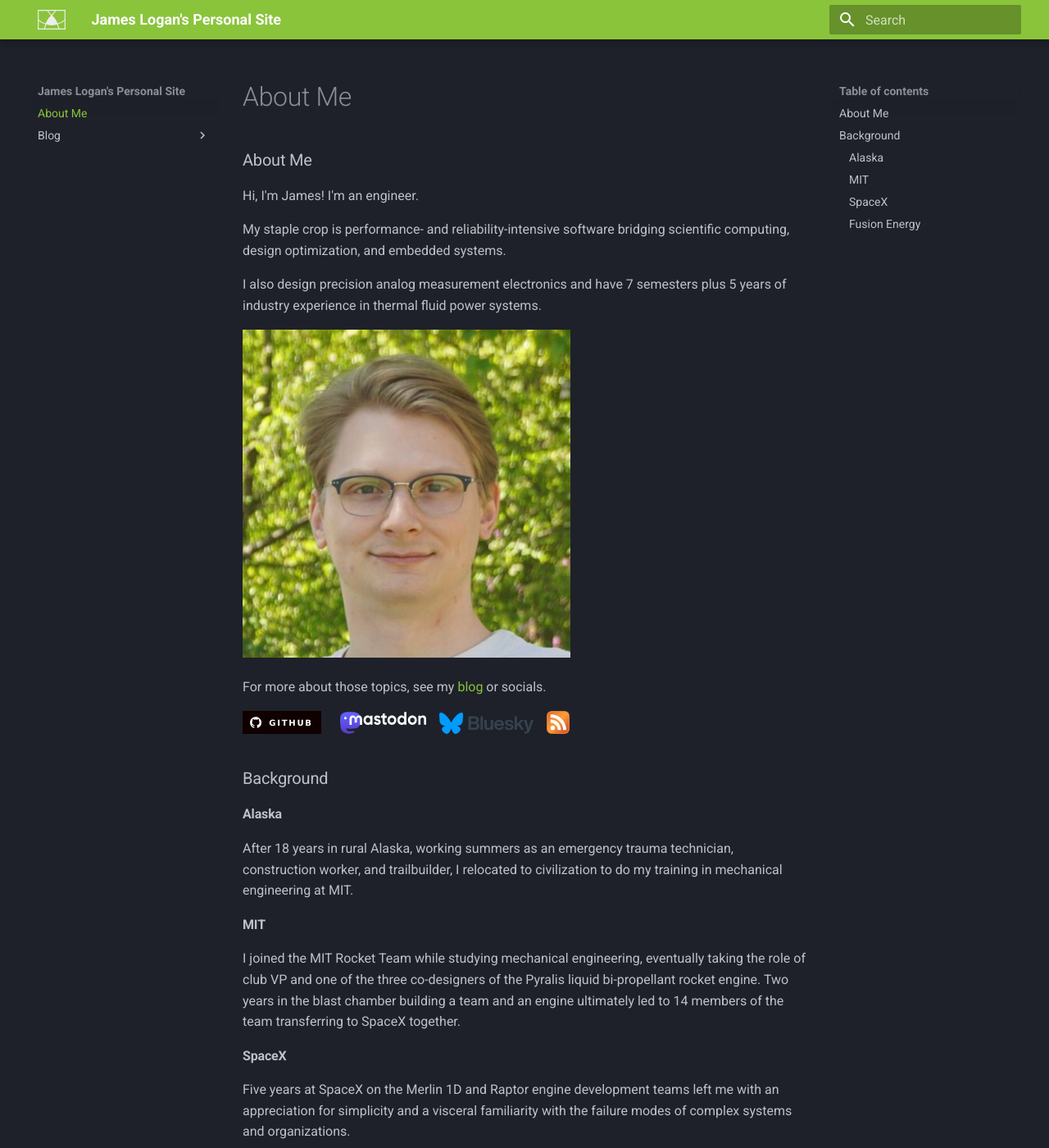
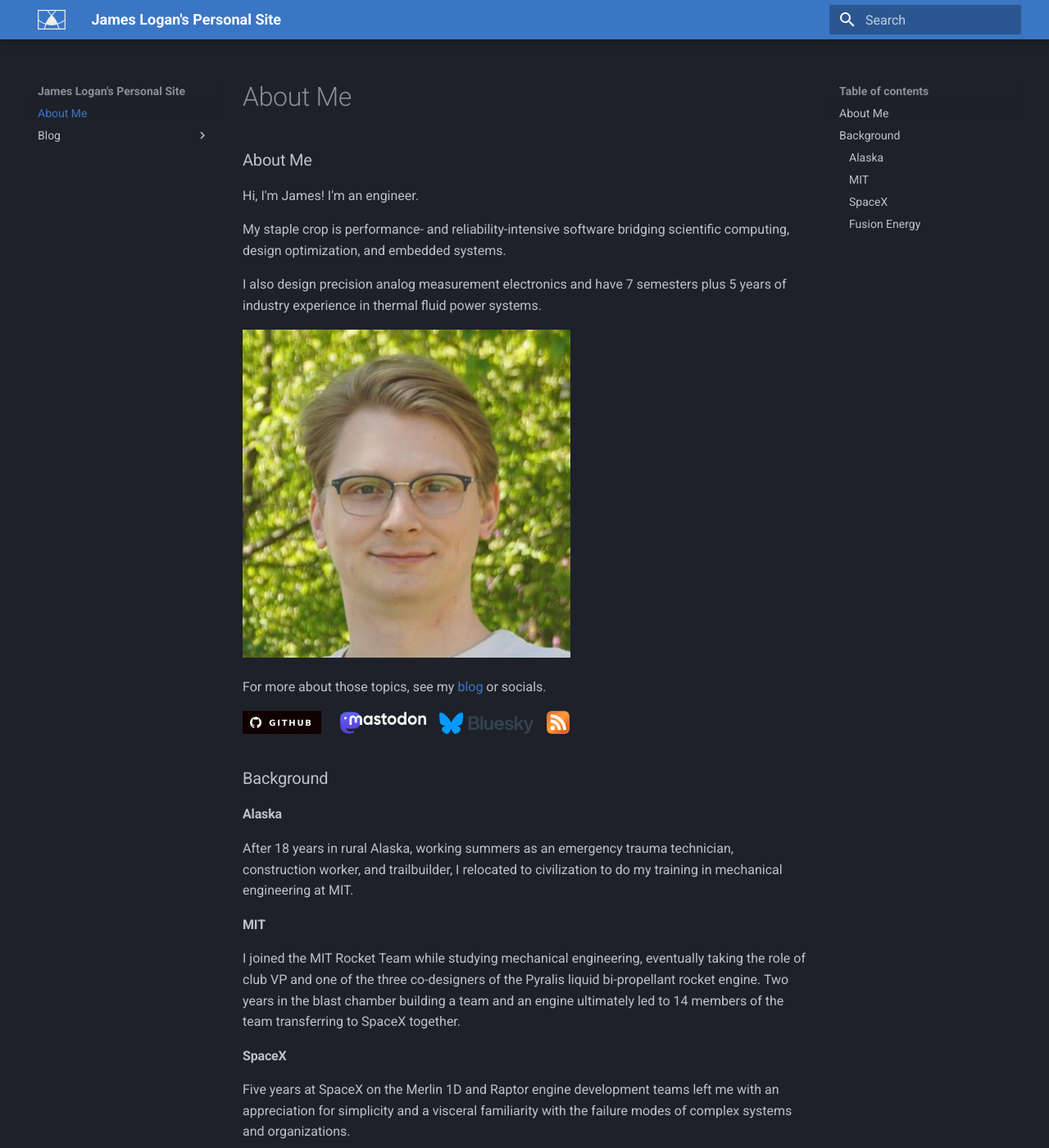
Before and after one commit to jlogan03/blog, an MkDocs documentation site: the page built from docs/index.md, in a window 1280 px wide and 1400 px high. Shown: the whole window at 82% size. Built offline with MkDocs 1.6.1 and Material for MkDocs 9.7.7, drawn with Linux system fonts in a browser that asks for light colours.

Commit message:
update colors

```diff
--- a/docs/stylesheets/extra.css
+++ b/docs/stylesheets/extra.css
@@ -1,6 +1,6 @@
 :root {
-    --md-primary-fg-color: #8AC43B; /* Top bar background & side bar text */
-    --md-accent-fg-color: #A1D062; /* Top bar background & side bar text */
+    --md-primary-fg-color: #3b76c4; /* Top bar background & side bar text */
+    --md-accent-fg-color: #6295d0; /* Top bar background & side bar text */
 }
 
 .plotly-graph-div {
```
